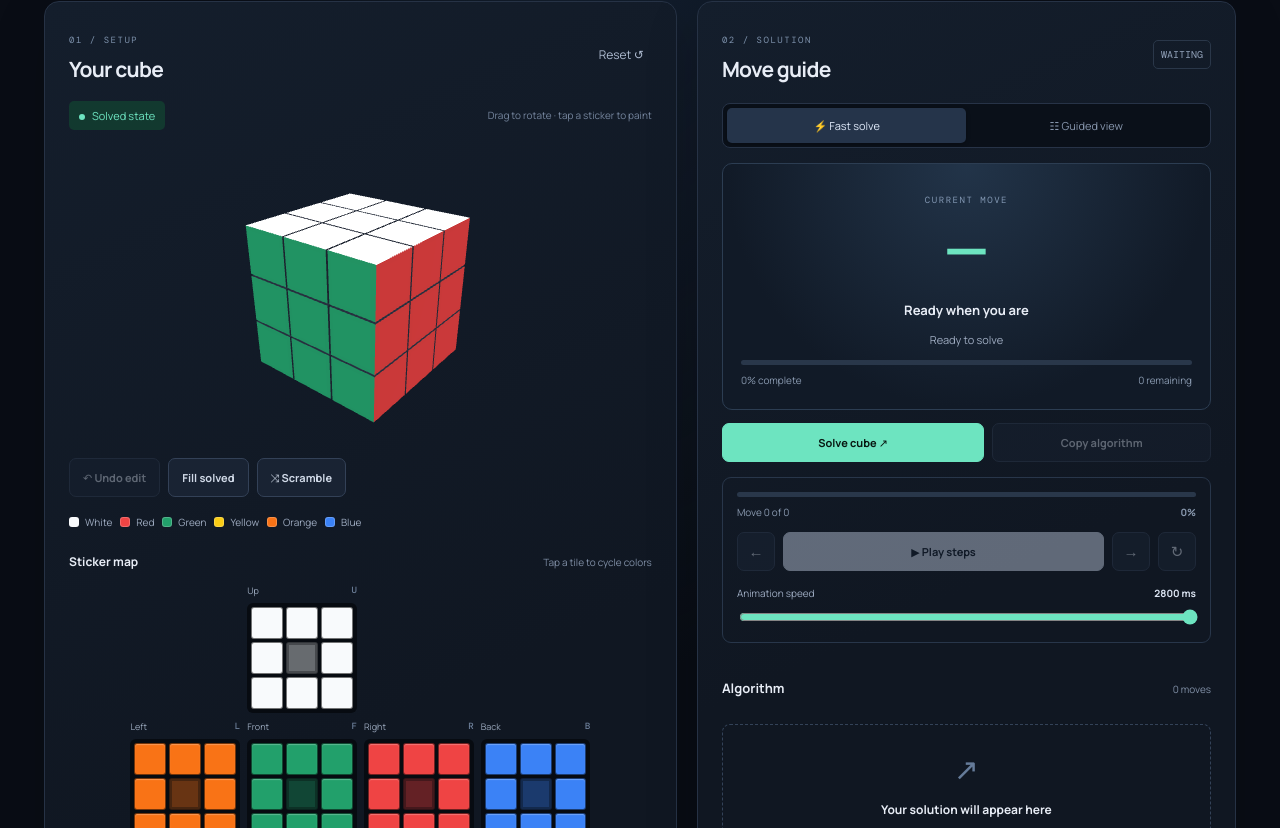
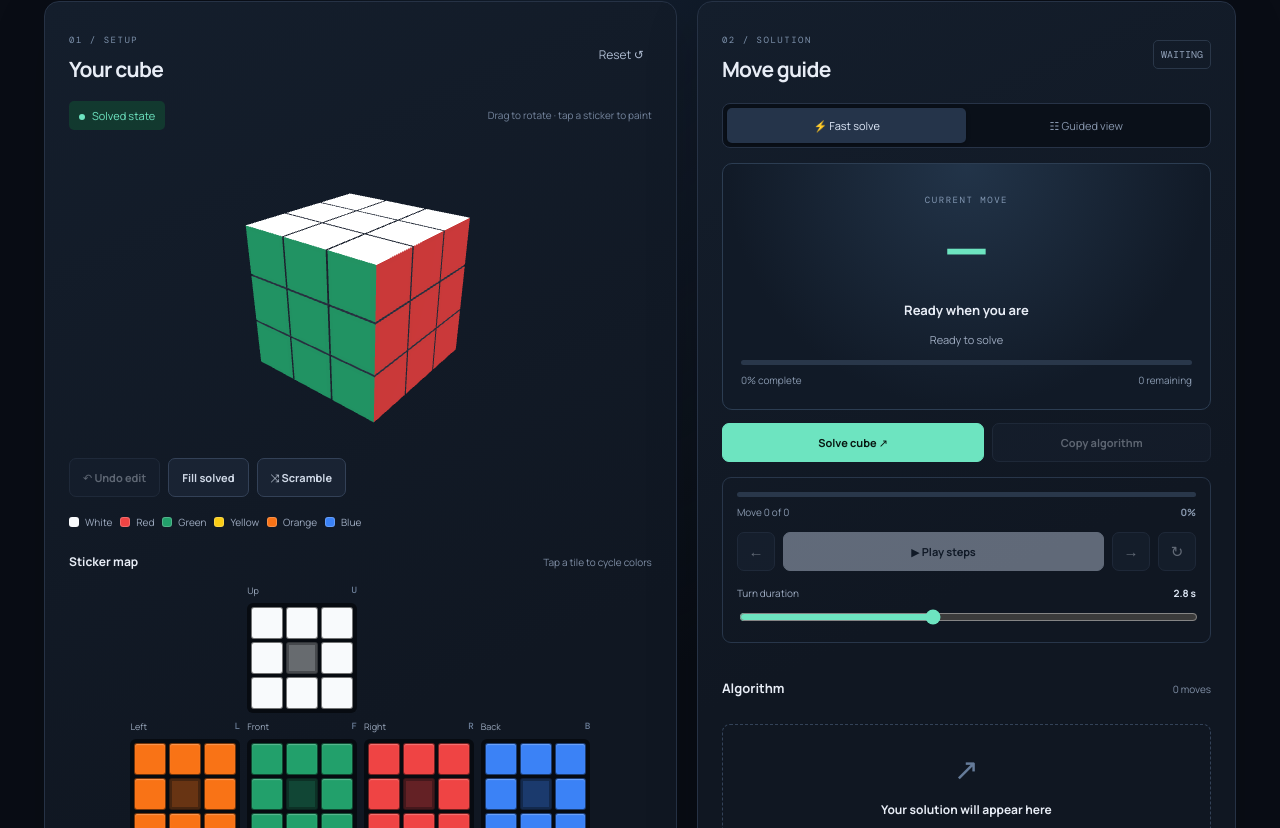
Before and after one commit to Error-cracker-1/AI-Developer-Hub, a React (Vite) app: page / in a window 1280 px wide. Shown: the part 403-1231 px from the top of the page. Built offline with nearby package versions, Linux system fonts and the light colour scheme.

Commit message:
Smooth cube turn animation and extend playback duration

```diff
--- a/src/components/MoveControls.tsx
+++ b/src/components/MoveControls.tsx
@@ -1,4 +1,16 @@
 type Props = { step: number; total: number; playing: boolean; onPrevious: () => void; onNext: () => void; onPlay: () => void; onReplay: () => void; speed: number; onSpeed: (value: number) => void };
 export default function MoveControls({ step, total, playing, onPrevious, onNext, onPlay, onReplay, speed, onSpeed }: Props) {
-  return <div className="move-controls"><div className="progress-track"><span style={{ width: `${total ? step / total * 100 : 0}%` }} /></div><div className="progress-label"><span>Move {total ? Math.min(step + 1, total) : 0} of {total}</span><b>{total ? Math.round(step / total * 100) : 0}%</b></div><div className="control-row"><button className="icon-button" onClick={onPrevious} disabled={step === 0} aria-label="Previous move">←</button><button className="play-button" onClick={onPlay} disabled={!total}>{playing ? 'Ⅱ Pause' : '▶ Play steps'}</button><button className="icon-button" onClick={onNext} disabled={step >= total - 1} aria-label="Next move">→</button><button className="icon-button" onClick={onReplay} disabled={!total} aria-label="Replay solution">↻</button></div><label className="speed-control">Animation speed <b>{speed} ms</b><input type="range" min="250" max="1600" step="50" value={speed} onChange={event => onSpeed(Number(event.target.value))} /></label></div>;
+  return <div className="move-controls">
+    <div className="progress-track"><span style={{ width: `${total ? step / total * 100 : 0}%` }} /></div>
+    <div className="progress-label"><span>Move {total ? Math.min(step + 1, total) : 0} of {total}</span><b>{total ? Math.round(step / total * 100) : 0}%</b></div>
+    <div className="control-row">
+      <button className="icon-button" onClick={onPrevious} disabled={step === 0} aria-label="Previous move">←</button>
+      <button className="play-button" onClick={onPlay} disabled={!total}>{playing ? 'Ⅱ Pause' : '▶ Play steps'}</button>
+      <button className="icon-button" onClick={onNext} disabled={step >= total - 1} aria-label="Next move">→</button>
+      <button className="icon-button" onClick={onReplay} disabled={!total} aria-label="Replay solution">↻</button>
+    </div>
+    <label className="speed-control">Turn duration <b>{(speed / 1000).toFixed(1)} s</b>
+      <input type="range" min="1200" max="5000" step="200" value={speed} onChange={event => onSpeed(Number(event.target.value))} />
+    </label>
+  </div>;
 }
```
